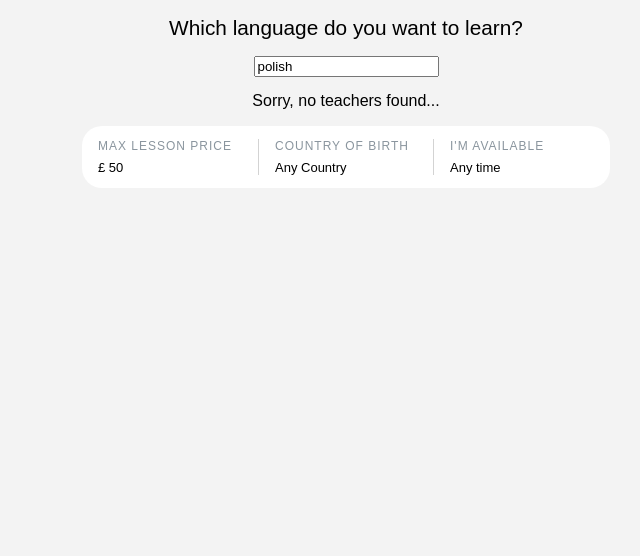
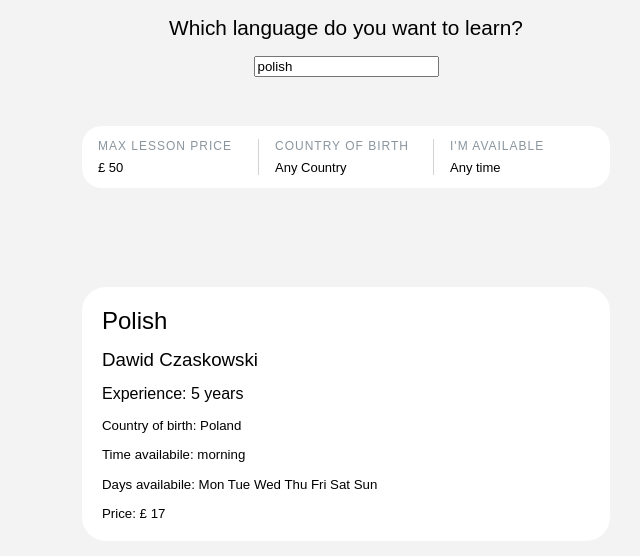
Before and after one commit to ryan50500/Language__App__React__TypeScript, a React (Create React App) app: page / in a window 1280 px wide. Shown: the top 556 px of the page, without its empty margins (294-934 px from the left). Built offline with nearby package versions, Linux system fonts and the light colour scheme.

Commit message:
added days filter - need to add remove functionality

```diff
--- a/src/App.tsx
+++ b/src/App.tsx
@@ -4,7 +4,7 @@ import FilteredTeachers from './components/FilteredTeachers';
 function App() {
   return (
     <>
-      <FilteredTeachers initialInputText="polish" />
+      <FilteredTeachers />
     </>
   );
 }
--- a/src/components/FilterStyles.module.css
+++ b/src/components/FilterStyles.module.css
@@ -50,7 +50,7 @@
 
 .resetPrice {
   position: relative;
-  margin-left: 10px;
+  margin-left: 5px;
   border-radius: 50%;
   background-color: #dadfe1;
   color: gray;
--- a/src/components/FilteredTeachers.tsx
+++ b/src/components/FilteredTeachers.tsx
@@ -5,16 +5,12 @@ import SearchLanguage from './SearchLanguage';
 import FilterStyles from './FilterStyles.module.css';
 
 
-interface Props {
-    initialInputText: string | number;
-}
-
-const FilteredTeachers: React.FC<Props> = ({ initialInputText }) => {
-    const [inputText, setInputText] = useState<string | number>(initialInputText);
+const FilteredTeachers: React.FC = () => {
+    const [inputText, setInputText] = useState<string | number>("polish");
     const [maxPrice, setMaxPrice] = useState<number>(50);
     const [teacherBirthCountry, setTeacherBirthCountry] = useState<string>("");
     const [timeAvailabile, setTimeAvailabile] = useState<string>("");
-    const [daysAvailabile, setDaysAvailabile] = useState<string>("");
+    const [daysAvailabile, setDaysAvailabile] = useState<string>('');
     const [isPriceRangeVisible, setIsPriceRangeVisible] = useState(false);
     const [isBirthCountryVisible, setIsBirthCountryVisible] = useState(false);
     const [isAvailabilityVisible, setIsAvailabilityVisible] = useState(false);
@@ -43,12 +39,11 @@ const FilteredTeachers: React.FC<Props> = ({ initialInputText }) => {
 
     // filter the results by language searched, price, birth country of teacher, and teacher availabilty
     let filteredTeachers = TeacherArray.filter(
-        (arrayMatched) =>
-            arrayMatched.language.toLowerCase().indexOf(inputText.toString()) !== -1 &&
-            arrayMatched.price < maxPrice && arrayMatched.country.toLowerCase().indexOf(teacherBirthCountry.toString()) !== -1 &&
-            arrayMatched.time.toLowerCase().indexOf(timeAvailabile.toString()) !== -1 &&
-            // arrayMatched.days.includes(daysAvailabile + " ")
-            arrayMatched.days.indexOf(daysAvailabile + " ") > -1
+        (arrayKey) =>
+            arrayKey.language.toLowerCase().indexOf(inputText.toString()) !== -1 &&
+            arrayKey.price < maxPrice && arrayKey.country.toLowerCase().indexOf(teacherBirthCountry.toString()) !== -1 &&
+            arrayKey.time.toLowerCase().indexOf(timeAvailabile.toString()) !== -1 &&
+            (daysAvailabile === '' || arrayKey.days.includes(daysAvailabile + " "))
     );
 
 
@@ -206,13 +201,13 @@ const FilteredTeachers: React.FC<Props> = ({ initialInputText }) => {
                             </div>
                             <h3 style={{ margin: '15px 0' }}>Days of the week</h3>
                             <div className={FilterStyles.availability__flex}>
-                                <div className={FilterStyles.availability__day}>Mon</div>
-                                <div className={FilterStyles.availability__day}>Tues</div>
-                                <div className={FilterStyles.availability__day}>Wed</div>
-                                <div className={FilterStyles.availability__day}>Thu</div>
-                                <div className={FilterStyles.availability__day}>Fri</div>
-                                <div className={FilterStyles.availability__day}>Sat</div>
-                                <div className={FilterStyles.availability__day}>Sun</div>
+                                <div className={FilterStyles.availability__day} onClick={() => setDaysAvailabile("Mon")}>Mon</div>
+                                <div className={FilterStyles.availability__day} onClick={() => setDaysAvailabile("Tue")}>Tues</div>
+                                <div className={FilterStyles.availability__day} onClick={() => setDaysAvailabile("Wed")}>Wed</div>
+                                <div className={FilterStyles.availability__day} onClick={() => setDaysAvailabile("Thu")}>Thu</div>
+                                <div className={FilterStyles.availability__day} onClick={() => setDaysAvailabile("Fri")}>Fri</div>
+                                <div className={FilterStyles.availability__day} onClick={() => setDaysAvailabile("Sat")}>Sat</div>
+                                <div className={FilterStyles.availability__day} onClick={() => setDaysAvailabile("Sun")}>Sun</div>
                             </div>
                         </div>
                     </div>
```
